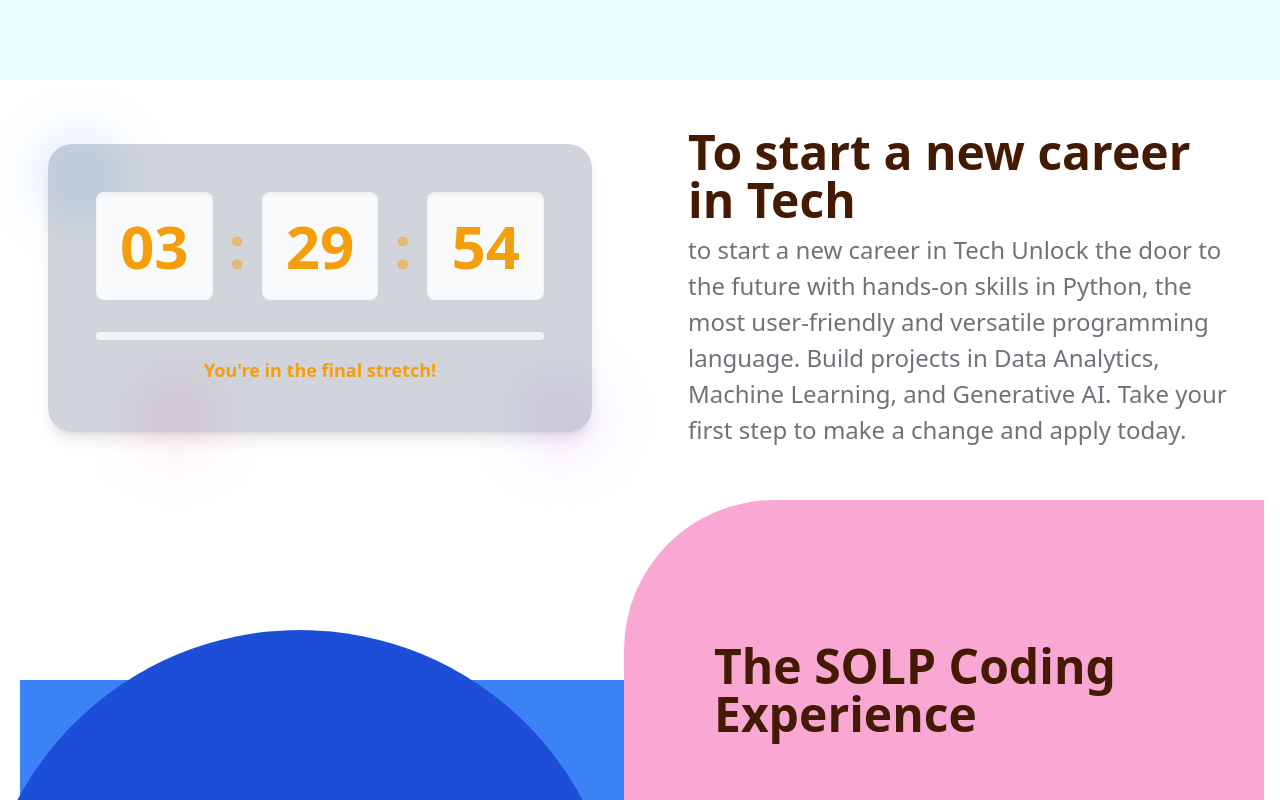
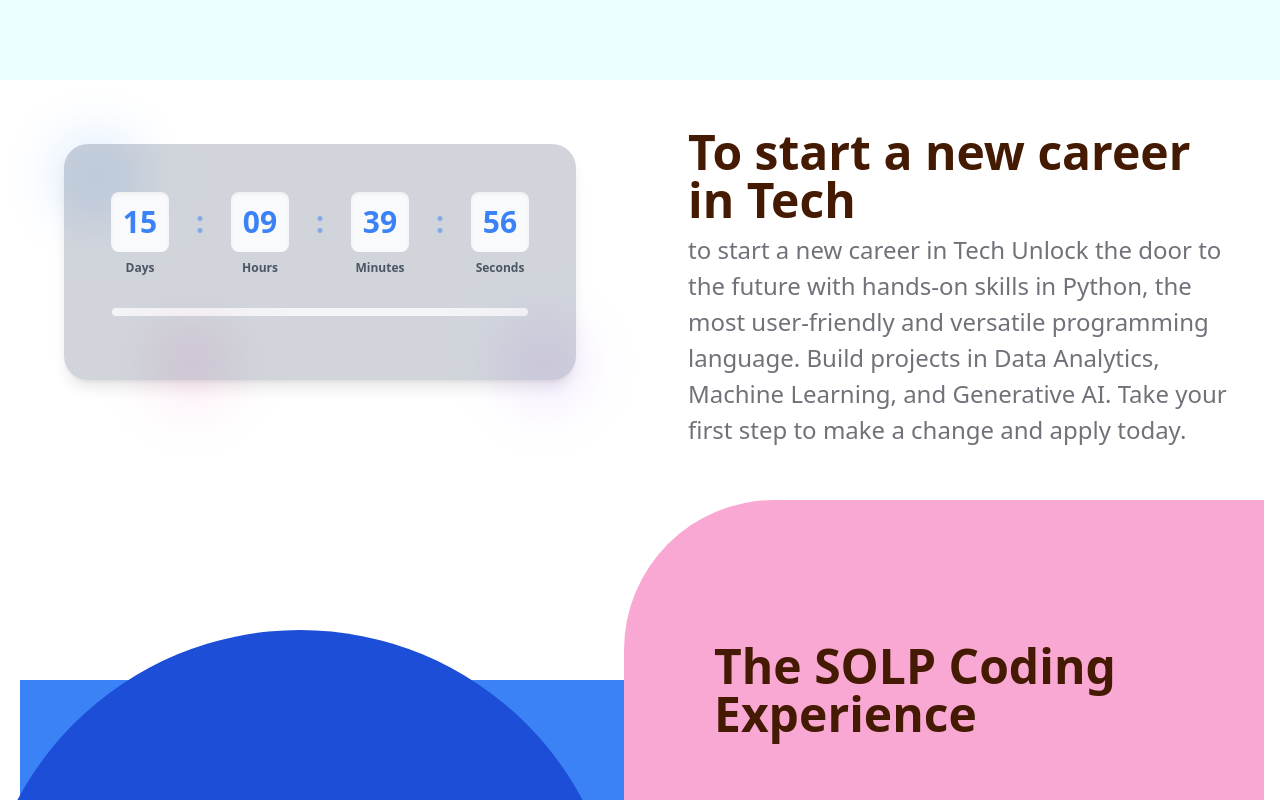
Before and after one commit to sweetymiss018/bootcamp, a React (Vite) app: page / in a window 1280 px wide. Shown: the part 720-1520 px from the top of the page. Built offline with nearby package versions, Linux system fonts and the light colour scheme.

Commit message:
added testimonials

```diff
--- a/src/components/TestimonialSlider.jsx
+++ b/src/components/TestimonialSlider.jsx
@@ -72,7 +72,7 @@
               <div className="ml-4">
                 <p className="font-medium text-gray-900">{testimonial.name}</p>
                 <p className="text-sm text-gray-600">{testimonial.batch}</p>
-                <p className="text-sm text-gray-500">{testimonial.role}</p>
+                {/* <p className="text-sm text-gray-500">{testimonial.role}</p> */}
               </div>
             </motion.div>
             <motion.div
@@ -124,7 +124,7 @@
               <div className="ml-4">
                 <p className="font-medium text-gray-900">{testimonial.name}</p>
                 <p className="text-sm text-gray-600">{testimonial.batch}</p>
-                <p className="text-sm text-gray-500">{testimonial.role}</p>
+                {/* <p className="text-sm text-gray-500">{testimonial.role}</p> */}
               </div>
             </motion.div>
             <motion.div
--- a/src/components/TimmerComponents.jsx
+++ b/src/components/TimmerComponents.jsx
@@ -2,60 +2,47 @@
 
 const CountdownTimer = () => {
   const [timeLeft, setTimeLeft] = useState({
-    hours: 3,
-    minutes: 30,
-    seconds: 0,
+    days: 0,
+    hours: 0,
+    minutes: 0,
+    seconds: 0
   });
 
   const [totalSeconds, setTotalSeconds] = useState(0);
 
   useEffect(() => {
-    const total = timeLeft.hours * 3600 + timeLeft.minutes * 60 + timeLeft.seconds;
-    setTotalSeconds(total);
+    const targetDate = new Date('2025-01-24T17:00:00');
 
     const timer = setInterval(() => {
-      setTimeLeft((prev) => {
-        if (prev.hours === 0 && prev.minutes === 0 && prev.seconds === 0) {
-          clearInterval(timer);
-          return prev;
-        }
+      const now = new Date();
+      const difference = targetDate - now;
 
-        let newSeconds = prev.seconds - 1;
-        let newMinutes = prev.minutes;
-        let newHours = prev.hours;
+      if (difference <= 0) {
+        clearInterval(timer);
+        setTimeLeft({ days: 0, hours: 0, minutes: 0, seconds: 0 });
+        return;
+      }
 
-        if (newSeconds < 0) {
-          newSeconds = 59;
-          newMinutes -= 1;
-        }
+      const days = Math.floor(difference / (1000 * 60 * 60 * 24));
+      const hours = Math.floor((difference % (1000 * 60 * 60 * 24)) / (1000 * 60 * 60));
+      const minutes = Math.floor((difference % (1000 * 60 * 60)) / (1000 * 60));
+      const seconds = Math.floor((difference % (1000 * 60)) / 1000);
 
-        if (newMinutes < 0) {
-          newMinutes = 59;
-          newHours -= 1;
-        }
-
-        return {
-          ...prev,
-          hours: newHours,
-          minutes: newMinutes,
-          seconds: newSeconds,
-        };
-      });
+      setTimeLeft({ days, hours, minutes, seconds });
+      setTotalSeconds(Math.floor(difference / 1000));
     }, 1000);
 
-    return () => {
-      clearInterval(timer);
-    };
+    return () => clearInterval(timer);
   }, []);
 
   const getTextColor = () => {
-    if (timeLeft.hours <= 1) return 'text-red-500';
-    if (timeLeft.hours <= 3) return 'text-amber-500';
+    if (timeLeft.days <= 1) return 'text-red-500';
+    if (timeLeft.days <= 3) return 'text-amber-500';
     return 'text-blue-500';
   };
 
   const getAnimationClasses = () => {
-    if (timeLeft.hours === 0 && timeLeft.minutes <= 30) {
+    if (timeLeft.days === 0) {
       return 'animate-pulse';
     }
     return '';
@@ -63,83 +50,71 @@
 
   const formatNumber = (num) => num.toString().padStart(2, '0');
 
+  const TimeUnit = ({ value, label }) => (
+    <div className="flex flex-col items-center">
+      <div className="bg-gray-50 rounded-lg p-2 xs:p-3 sm:p-6 shadow-inner hover:shadow-lg transition-shadow duration-300">
+        <span className={`text-2xl xs:text-3xl sm:text-5xl md:text-6xl font-bold ${getTextColor()}
+          transform transition-transform hover:scale-110`}>
+          {formatNumber(value)}
+        </span>
+      </div>
+      <span className="text-[10px] xs:text-xs sm:text-sm mt-1 sm:mt-2 font-bold text-gray-600">{label}</span>
+    </div>
+  );
+
+  const Colon = () => (
+    <div className="flex items-center justify-center h-full">
+      <span className={`text-2xl xs:text-3xl sm:text-5xl md:text-6xl font-bold ${getTextColor()} animate-pulse opacity-75 -mt-4 xs:-mt-6 sm:-mt-8`}>
+        :
+      </span>
+    </div>
+  );
+
   return (
-    <div className=" h-auto  flex items-center justify-center p-4 ">
+    <div className="min-h-[200px] w-full flex items-center justify-center p-0 sm:p-4">
       <div
-        className={`relative p-8 sm:p-12 rounded-3xl shadow-lg transform hover:scale-105 transition-all duration-500 bg-gray-300 ${getAnimationClasses()}`}
+        className={`relative w-full max-w-[95vw] sm:max-w-2xl p-8 sm:p-8 md:p-12 rounded-3xl shadow-lg
+          transform hover:scale-105 transition-all duration-500 bg-gray-300 ${getAnimationClasses()}`}
       >
         {/* Floating background elements */}
-        <div className="absolute -top-4 -left-4 w-16 h-16 sm:w-24 sm:h-24 bg-blue-100 rounded-full mix-blend-multiply filter blur-xl opacity-70 animate-blob"></div>
-        <div className="absolute -bottom-8 -right-4 w-16 h-16 sm:w-24 sm:h-24 bg-purple-100 rounded-full mix-blend-multiply filter blur-xl opacity-70 animate-blob animation-delay-2000"></div>
-        <div className="absolute -bottom-8 left-20 w-16 h-16 sm:w-24 sm:h-24 bg-pink-100 rounded-full mix-blend-multiply filter blur-xl opacity-70 animate-blob animation-delay-4000"></div>
+        <div className="absolute -top-2 sm:-top-4 -left-2 sm:-left-4 w-12 h-12 sm:w-24 sm:h-24
+          bg-blue-100 rounded-full mix-blend-multiply filter blur-xl opacity-70 animate-blob"></div>
+        <div className="absolute -bottom-4 sm:-bottom-8 -right-2 sm:-right-4 w-12 h-12 sm:w-24 sm:h-24
+          bg-purple-100 rounded-full mix-blend-multiply filter blur-xl opacity-70 animate-blob animation-delay-2000"></div>
+        <div className="absolute -bottom-4 sm:-bottom-8 left-10 sm:left-20 w-12 h-12 sm:w-24 sm:h-24
+          bg-pink-100 rounded-full mix-blend-multiply filter blur-xl opacity-70 animate-blob animation-delay-4000"></div>
 
-        <div className="flex items-center space-x-2 sm:space-x-4 relative">
-          {/* Hours */}
-          <div className="flex flex-col items-center">
-            <div className="bg-gray-50 rounded-lg p-4 sm:p-6 shadow-inner hover:shadow-lg transition-shadow duration-300">
-              <span
-                className={`text-4xl sm:text-6xl font-bold ${getTextColor()} transform transition-transform hover:scale-110`}
-              >
-                {formatNumber(timeLeft.hours)}
-              </span>
-            </div>
-          </div>
-
-          <span
-            className={`text-4xl sm:text-6xl font-bold ${getTextColor()} animate-pulse opacity-75`}
-          >
-            :
-          </span>
-
-          {/* Minutes */}
-          <div className="flex flex-col items-center">
-            <div className="bg-gray-50 rounded-lg p-4 sm:p-6 shadow-inner hover:shadow-lg transition-shadow duration-300">
-              <span
-                className={`text-4xl sm:text-6xl font-bold ${getTextColor()} transform transition-transform hover:scale-110`}
-              >
-                {formatNumber(timeLeft.minutes)}
-              </span>
-            </div>
-          </div>
-
-          <span
-            className={`text-4xl sm:text-6xl font-bold ${getTextColor()} animate-pulse opacity-75`}
-          >
-            :
-          </span>
-
-          {/* Seconds */}
-          <div className="flex flex-col items-center">
-            <div className="bg-gray-50 rounded-lg p-4 sm:p-6 shadow-inner hover:shadow-lg transition-shadow duration-300">
-              <span
-                className={`text-4xl sm:text-6xl font-bold ${getTextColor()} transform transition-transform hover:scale-110`}
-              >
-                {formatNumber(timeLeft.seconds)}
-              </span>
-            </div>
-          </div>
+        {/* Timer Grid with Colons */}
+        <div className="grid grid-cols-7 gap-0 xs:gap-1 items-center justify-items-center relative">
+          <TimeUnit value={timeLeft.days} label="Days" />
+          <Colon />
+          <TimeUnit value={timeLeft.hours} label="Hours" />
+          <Colon />
+          <TimeUnit value={timeLeft.minutes} label="Minutes" />
+          <Colon />
+          <TimeUnit value={timeLeft.seconds} label="Seconds" />
         </div>
 
         {/* Progress bar */}
-        <div className="mt-6 sm:mt-8 bg-gray-100 rounded-full h-2">
+        <div className="mt-4 sm:mt-6 md:mt-8 bg-gray-100 rounded-full h-1.5 sm:h-2">
           <div
-            className={`rounded-full h-2 transition-all duration-1000 ${getTextColor()}`}
+            className={`rounded-full h-1.5 sm:h-2 transition-all duration-1000 ${getTextColor()}`}
             style={{
-              width: `${(totalSeconds / (5 * 3600 + 30 * 60)) * 100}%`,
+              width: `${(totalSeconds / (14 * 24 * 60 * 60)) * 100}%`
             }}
           />
         </div>
 
         {/* Status message */}
-        <div className="mt-4 text-center">
-          {timeLeft.hours <= 1 && (
-            <p className="text-red-500 text-sm sm:text-lg font-semibold animate-bounce">
-              Hurry up! Time is running out!
+        <div className="mt-2 sm:mt-4 text-center">
+          {timeLeft.days <= 1 && (
+            <p className="text-xs sm:text-sm md:text-lg text-red-500 font-semibold animate-bounce">
+              Final countdown! Less than a day remaining!
             </p>
           )}
-          {timeLeft.hours <= 3 && timeLeft.hours > 1 && (
-            <p className="text-amber-500 text-sm sm:text-lg font-semibold">
-              You're in the final stretch!
+          {timeLeft.days <= 3 && timeLeft.days > 1 && (
+            <p className="text-xs sm:text-sm md:text-lg text-amber-500 font-semibold">
+              Only a few days left!
             </p>
           )}
         </div>
```
Also changed, not shown: src/constants/testimonials.js (+35 -35 lines).
